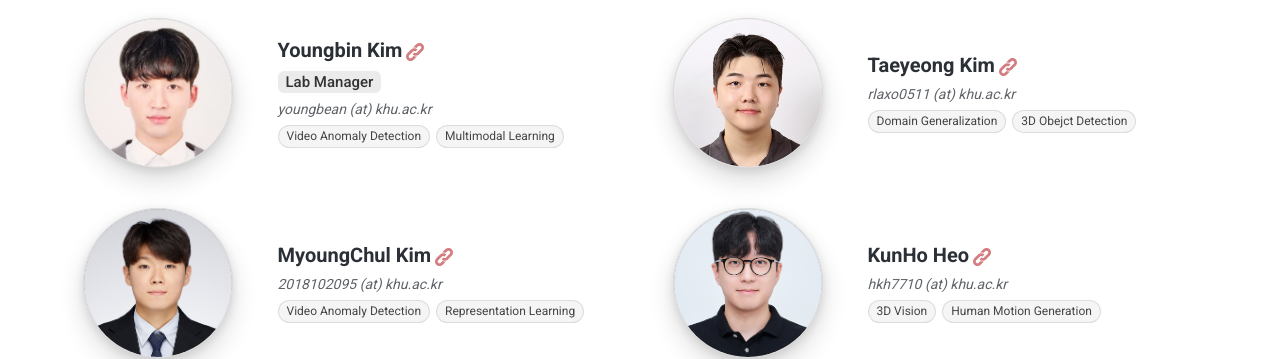
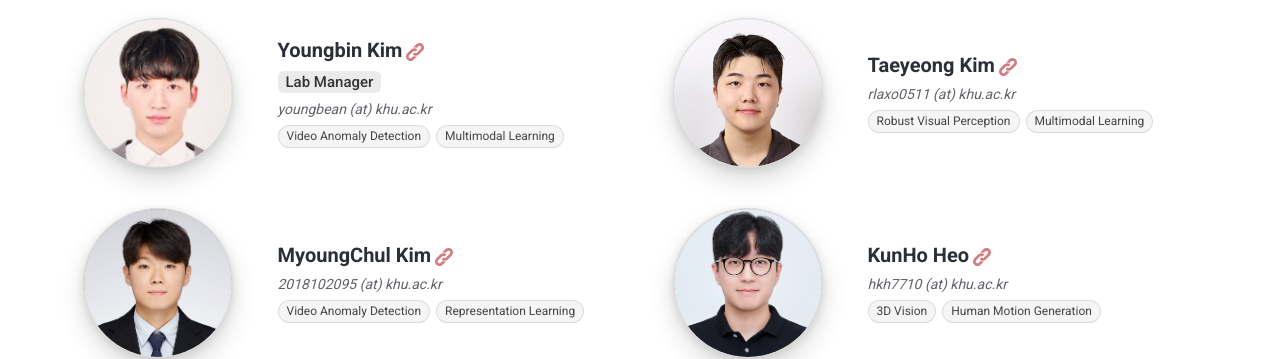
Before and after one commit to VisualScienceLab-KHU/VSLab_Homepage, a Jekyll site: the page built from team.md, in a window 1280 px wide and 900 px high, scrolled down 455 px. Shown: the part 146-505 px from the top of the window. Built offline with Jekyll 4.4.1, drawn with Linux system fonts in a browser that asks for light colours.

Commit message:
Fix: minor issue

```diff
--- a/team.md
+++ b/team.md
@@ -129,8 +129,8 @@ permalink: /team/
           <div class="profile-email">rlaxo0511 (at) khu.ac.kr</div>
 
           <div class="profile-research">
-            <span class="profile-tag">Domain Generalization</span>
-            <span class="profile-tag">3D Obejct Detection</span>
+            <span class="profile-tag">Robust Visual Perception</span>
+            <span class="profile-tag">Multimodal Learning</span>
           </div>
         </div>
       </article>
```
